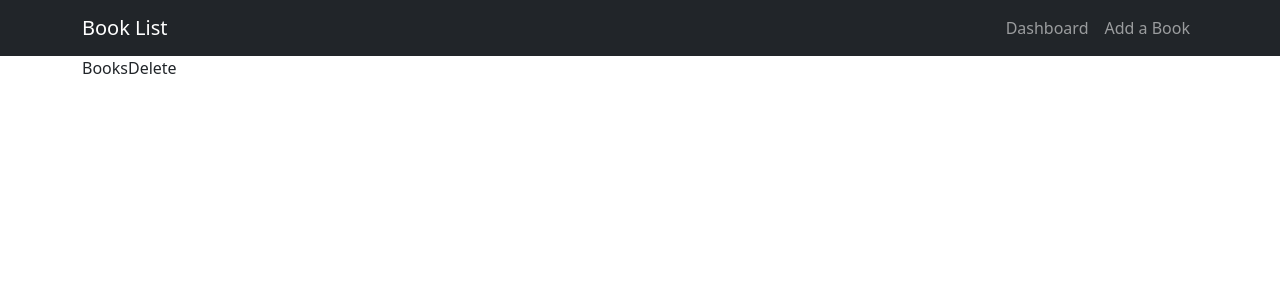
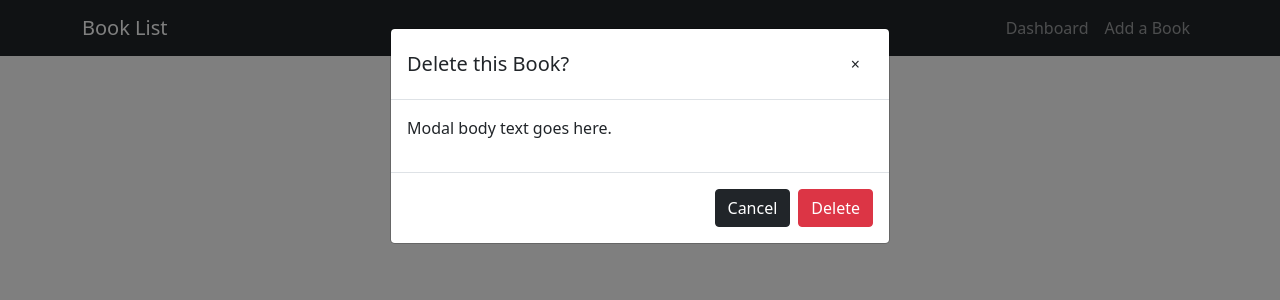
Before and after one commit to andriy1399/Demo-Book-List, a React (Create React App) app: page /books/delete/1 in a window 1280 px wide. Shown: the top 300 px of the page. Built offline with nearby package versions, Linux system fonts and the light colour scheme; data requests are answered from the project's data file.

Commit message:
created modal component and delete book component

```diff
--- a/db.json
+++ b/db.json
@@ -1,18 +1,11 @@
 {
   "books": [
     {
-      "title": "asdf",
-      "author": "asdf",
-      "category": "asdf",
-      "ISBN": "asdf",
+      "title": "11",
+      "author": "asdf11",
+      "category": "1",
+      "ISBN": "1",
       "id": 1
-    },
-    {
-      "title": "asdf",
-      "author": "asdg",
-      "category": "asg",
-      "ISBN": "sssssssssssss",
-      "id": 2
     },
     {
       "title": "s",
@@ -36,25 +29,11 @@
       "id": 5
     },
     {
-      "title": "asdf",
-      "author": "asdf",
-      "category": "asdf",
-      "ISBN": "asdf",
+      "title": "asdf!!!!!!!!",
+      "author": "asdf!!!!!!!!!!!!!",
+      "category": "asdf!!!!!!!!!!!!",
+      "ISBN": "asdf11111111111111",
       "id": 6
-    },
-    {
-      "title": "asdf",
-      "author": "asdf",
-      "category": "asdf",
-      "ISBN": "asdf",
-      "id": 7
-    },
-    {
-      "title": "s",
-      "author": "sssssssssss",
-      "category": "ssssssssssssss",
-      "ISBN": "sssssssssssssss",
-      "id": 8
     }
   ]
 }
--- a/public/index.html
+++ b/public/index.html
@@ -35,6 +35,7 @@
   <body>
     <noscript>You need to enable JavaScript to run this app.</noscript>
     <div id="root"></div>
+    <div id="modal"></div>
     <!--
       This HTML file is a template.
       If you open it directly in the browser, you will see an empty page.
--- a/src/components/App.tsx
+++ b/src/components/App.tsx
@@ -2,10 +2,10 @@ import '../styles/App.scss';
 import React from 'react';
 import { BrowserRouter, Route, Switch } from 'react-router-dom';
 import Header from './Header';
-import BooksDashboard from './books/BookDashboard';
+import BookDashboard from './books/BookDashboard';
 import BookCreate from './books/BookCreate';
 import BooksDelete from './books/BookDelete';
-import BooksEdit from './books/BookEdit';
+import BookEdit from './books/BookEdit';
 
 const App: React.FC = () => {
   return (
@@ -13,10 +13,10 @@ const App: React.FC = () => {
       <Header />
       <div className="container">
         <Switch>
-          <Route path="/" component={BooksDashboard} exact></Route>
+          <Route path="/" component={BookDashboard} exact></Route>
           <Route path="/books/create" component={BookCreate}></Route>
           <Route path="/books/delete/:id" component={BooksDelete}></Route>
-          <Route path="/books/edit/:id" component={BooksEdit}></Route>
+          <Route path="/books/edit/:id" component={BookEdit}></Route>
         </Switch>
       </div>
     </BrowserRouter>
--- /dev/null
+++ b/src/components/Modal.tsx
@@ -0,0 +1,50 @@
+import React from 'react';
+import ReactDOM from 'react-dom';
+
+const modalRoot = document.querySelector('#modal');
+const portalElement = (children: JSX.Element) => {
+  return modalRoot ? ReactDOM.createPortal(children, modalRoot) : null;
+};
+
+interface IModalParams {
+  title: string;
+  actions: JSX.Element;
+  onDismiss: () => void
+}
+
+const modalContent = ({ title, actions, onDismiss }: IModalParams) => (
+  <div
+    className="modal d-block"
+    style={{ backgroundColor: 'rgba(0, 0, 0, .5)' }}
+    onClick={onDismiss}
+  >
+    <div className="modal-dialog" onClick={e => e.stopPropagation()}>
+      <div className="modal-content">
+        <div className="modal-header">
+          <h5 className="modal-title">{title}</h5>
+          <button
+            type="button"
+            className="btn close"
+            data-dismiss="modal"
+            aria-label="Close"
+            onClick={onDismiss}
+          >
+            <span aria-hidden="true">&times;</span>
+          </button>
+        </div>
+        <div className="modal-body">
+          <p>Modal body text goes here.</p>
+        </div>
+        <div className="modal-footer">
+         {actions}
+        </div>
+      </div>
+    </div>
+  </div>
+);
+
+const Modal: React.FC<IModalParams> = (params: IModalParams) => {
+  return portalElement(modalContent(params));
+};
+
+export default Modal;
--- a/src/components/books/BookDashboard.tsx
+++ b/src/components/books/BookDashboard.tsx
@@ -2,8 +2,9 @@ import React, { useEffect } from 'react';
 import { connect, ConnectedProps } from 'react-redux';
 import { fetchBooks } from '../../shared/actions/index';
 import { IBook } from '../../shared/interfaces/book';
+import { Link } from 'react-router-dom';
 
-const BooksDashboard: React.FC<TFetchBooks> = ({ books, fetchBooks }) => {
+const BookDashboard: React.FC<TFetchBooks> = ({ books, fetchBooks }) => {
   useEffect(() => {
     fetchBooks();
   }, [fetchBooks]);
@@ -17,12 +18,20 @@ const BooksDashboard: React.FC<TFetchBooks> = ({ books, fetchBooks }) => {
           <td className="p-3">{book.ISBN}</td>
           <td className="p-3">
             <div className="d-flex justify-content-around ">
-              <button type="button" className="btn btn-warning">
+              <Link
+                to={`/books/edit/${book.id}`}
+                type="button"
+                className="btn btn-warning"
+              >
                 Edit
-              </button>
-              <button type="button" className="btn btn-danger">
+              </Link>
+              <Link
+                to={`/books/delete/${book.id}`}
+                type="button"
+                className="btn btn-danger"
+              >
                 Delete
-              </button>
+              </Link>
             </div>
           </td>
         </tr>
@@ -32,13 +41,23 @@ const BooksDashboard: React.FC<TFetchBooks> = ({ books, fetchBooks }) => {
 
   return (
     <table className="table table-hover table-dark mt-3">
-      <thead >
+      <thead>
         <tr>
-          <th className="p-3" scope="col">Book title</th>
-          <th className="p-3" scope="col">Author name</th>
-          <th className="p-3" scope="col">Category</th>
-          <th className="p-3" scope="col">ISBN</th>
-          <th className="p-3" scope="col">Actions</th>
+          <th className="p-3" scope="col">
+            Book title
+          </th>
+          <th className="p-3" scope="col">
+            Author name
+          </th>
+          <th className="p-3" scope="col">
+            Category
+          </th>
+          <th className="p-3" scope="col">
+            ISBN
+          </th>
+          <th className="p-3" scope="col">
+            Actions
+          </th>
         </tr>
       </thead>
       <tbody>{renderBooksTr()}</tbody>
@@ -53,4 +72,4 @@ const mapPropsToState = (state: { books: { [key: number]: IBook } }) => {
 const connector = connect(mapPropsToState, { fetchBooks });
 type TFetchBooks = ConnectedProps<typeof connector>;
 
-export default connector(BooksDashboard);
+export default connector(BookDashboard);
--- a/src/components/books/BookDelete.tsx
+++ b/src/components/books/BookDelete.tsx
@@ -1,11 +1,63 @@
-import React from 'react'
+import React, { useEffect } from 'react';
+import { connect, ConnectedProps } from 'react-redux';
+import { IBook } from '../../shared/interfaces/book';
+import Modal from '../Modal';
+import { deleteBook, fetchBook } from '../../shared/actions/index';
+import { RouteComponentProps, Link, useHistory } from 'react-router-dom';
+interface MatchParams {
+  id: string;
+}
+const BooksDelete: React.FC<TDeleteBook & RouteComponentProps<MatchParams>> = ({
+  deleteBook,
+  book,
+  fetchBook,
+  match,
+}) => {
+  const history = useHistory();
+  useEffect(() => {
+    fetchBook(+match.params.id);
+  }, [fetchBook, match.params.id]);
 
-const BooksDelete: React.FC= () => {
+  const renderActions = () => {
+    const removeBook = () => {
+      deleteBook(+match.params.id);
+      history.push('/')
+    }
+    return (
+      <React.Fragment>
+        <Link
+          to="/"
+          type="button"
+          className="btn btn-dark"
+          data-dismiss="modal"
+        >
+          Cancel
+        </Link>
+        <button
+          type="button"
+          className="btn btn-danger"
+          onClick={removeBook}
+        >
+          Delete
+        </button>
+      </React.Fragment>
+    );
+  };
   return (
-    <div>
-      BooksDelete
-    </div>
-  )
-}
+    <Modal
+      title="Delete this Book?"
+      onDismiss={() => history.push('/')}
+      actions={renderActions()}
+    />
+  );
+};
+const mapPropsToState = (
+  state: { books: { [key: number]: IBook } },
+  ownProps: any
+) => {
+  return { book: state.books[ownProps.match.params.id] };
+};
 
-export default BooksDelete;
+const connector = connect(mapPropsToState, { deleteBook, fetchBook });
+type TDeleteBook = ConnectedProps<typeof connector>;
+export default connector(BooksDelete);
--- a/src/components/books/BookEdit.tsx
+++ b/src/components/books/BookEdit.tsx
@@ -1,11 +1,44 @@
-import React from 'react'
+import React, { useEffect } from 'react';
+import Form from '../Form';
+import { IBook } from '../../shared/interfaces/book';
+import { connect, ConnectedProps } from 'react-redux';
+import { editBook, fetchBook } from '../../shared/actions/index';
+import { RouteComponentProps } from 'react-router-dom';
+interface MatchParams {
+  id: string;
+}
+const BookEdit: React.FC<TEditBook & RouteComponentProps<MatchParams>> = ({
+  fetchBook,
+  editBook,
+  book,
+  match,
+}) => {
+  useEffect(() => {
+    fetchBook(+match.params.id);
+  }, [fetchBook, match.params.id]);
 
-const BooksEdit: React.FC = () => {
+  const onSubmit = (book: IBook) => {
+    editBook(+match.params.id, book);
+  };
+
   return (
-    <div>
-      BooksEdit
+    <div className="m-auto">
+      <div className="mt-4">
+        <h2 className="text-center">Edit Book</h2>
+      </div>
+      <Form initialValues={book} onSubmit={onSubmit} />
     </div>
-  )
-}
+  );
+};
 
-export default BooksEdit;
+const mapPropsToState = (
+  state: { books: { [key: number]: IBook } },
+  ownProps: any
+) => {
+  return { book: state.books[ownProps.match.params.id] };
+};
+
+const connector = connect(mapPropsToState, { editBook, fetchBook });
+type TEditBook = ConnectedProps<typeof connector>;
+
+export default connector(BookEdit);
--- a/src/shared/actions/index.ts
+++ b/src/shared/actions/index.ts
@@ -40,7 +40,7 @@ export const fetchBook = (id: number) => async (
 export const editBook = (id: number, body: IBook) => async (
   dispatch: Dispatch<IEditBookAction>
 ): Promise<void> => {
-  const response = await fakeRestApi.patch(`/books/${id}`, body);
+  const response = await fakeRestApi.put(`/books/${id}`, body);
   dispatch({ type: EDIT_BOOK, payload: response.data });
 };
 
```
